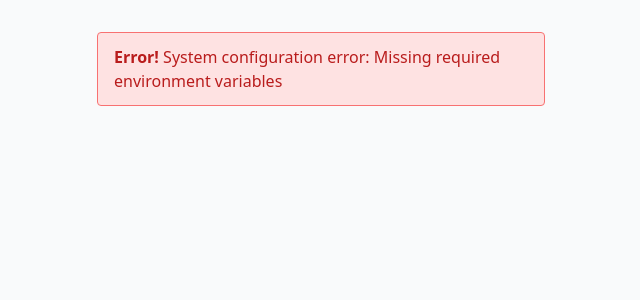
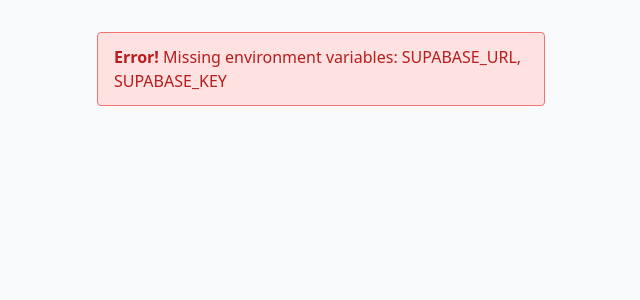
Before and after one commit to silikoun/panel, a PHP site: page / in a window 1280 px wide. Shown: the top 300 px of the page, without its empty margins (319-959 px from the left). Run offline with PHP 8.4, Linux system fonts and the light colour scheme; the visitor is signed in with stand-in values (Sample User, id 1).

Commit message:
Improve error handling for missing environment variables

```diff
--- a/index.php
+++ b/index.php
@@ -40,10 +40,19 @@ $isAuthenticated = isset($_SESSION['user']);
 $error = null;
 
 // Validate environment variables
-if (empty($_ENV['SUPABASE_URL']) || empty($_ENV['SUPABASE_KEY'])) {
-    error_log("Missing required environment variables");
+$missingVars = [];
+if (empty($_ENV['SUPABASE_URL'])) {
+    $missingVars[] = 'SUPABASE_URL';
+    error_log("Missing SUPABASE_URL - Please set this to: https://kgqwiwjayaydewyuygxt.supabase.co");
+}
+if (empty($_ENV['SUPABASE_KEY'])) {
+    $missingVars[] = 'SUPABASE_KEY';
+}
+
+if (!empty($missingVars)) {
+    error_log("Missing required environment variables: " . implode(', ', $missingVars));
     $isInitialized = false;
-    $error = 'System configuration error: Missing required environment variables';
+    $error = 'Missing environment variables: ' . implode(', ', $missingVars);
 } else {
     try {
         $client = new Client([
```
Also changed, not shown: auth.php (+13 -4 lines).
